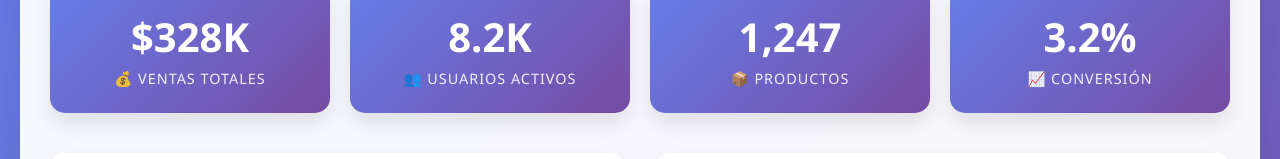
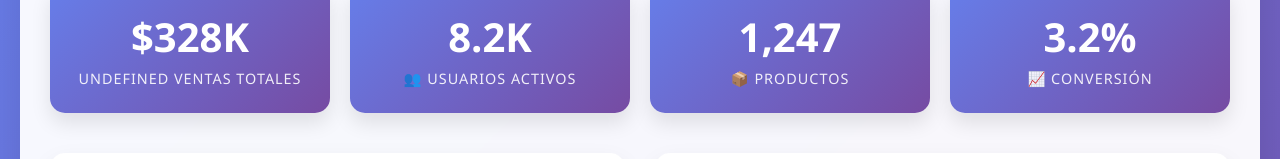
Before and after one commit to estherapaza/POWER-BI, a plain HTML site: page index.html in a window 1280 px wide. Shown: the part 193-352 px from the top of the page. Drawn offline with nearby package versions, Linux system fonts and the light colour scheme.

Commit message:
Update index.html

```diff
--- a/index.html
+++ b/index.html
@@ -239,7 +239,7 @@
         // Crear tarjetas de estadísticas
         function createStatsCards() {
             const stats = [
-                { label: 'Ventas Totales', value: '$328K', icon: '💰' },
+                { label: 'Ventas Totales', value: '$328K'},
                 { label: 'Usuarios Activos', value: '8.2K', icon: '👥' },
                 { label: 'Productos', value: '1,247', icon: '📦' },
                 { label: 'Conversión', value: '3.2%', icon: '📈' }
```
